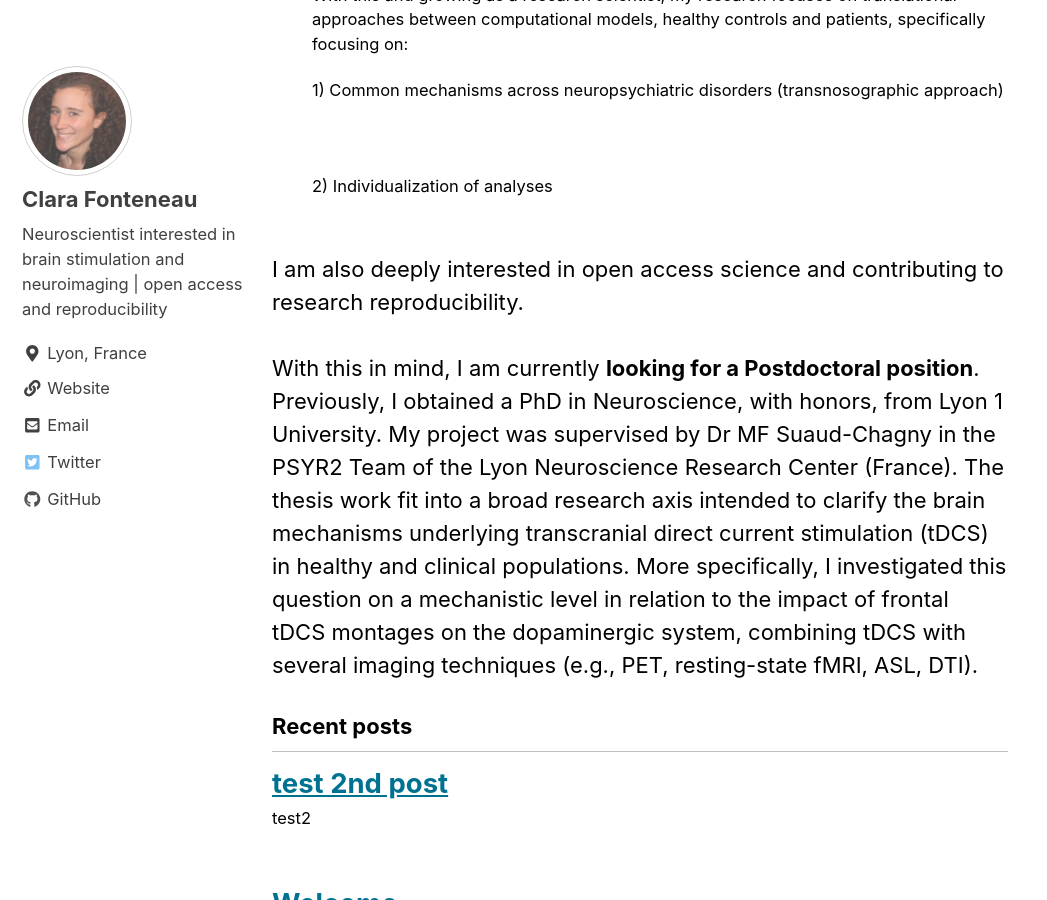
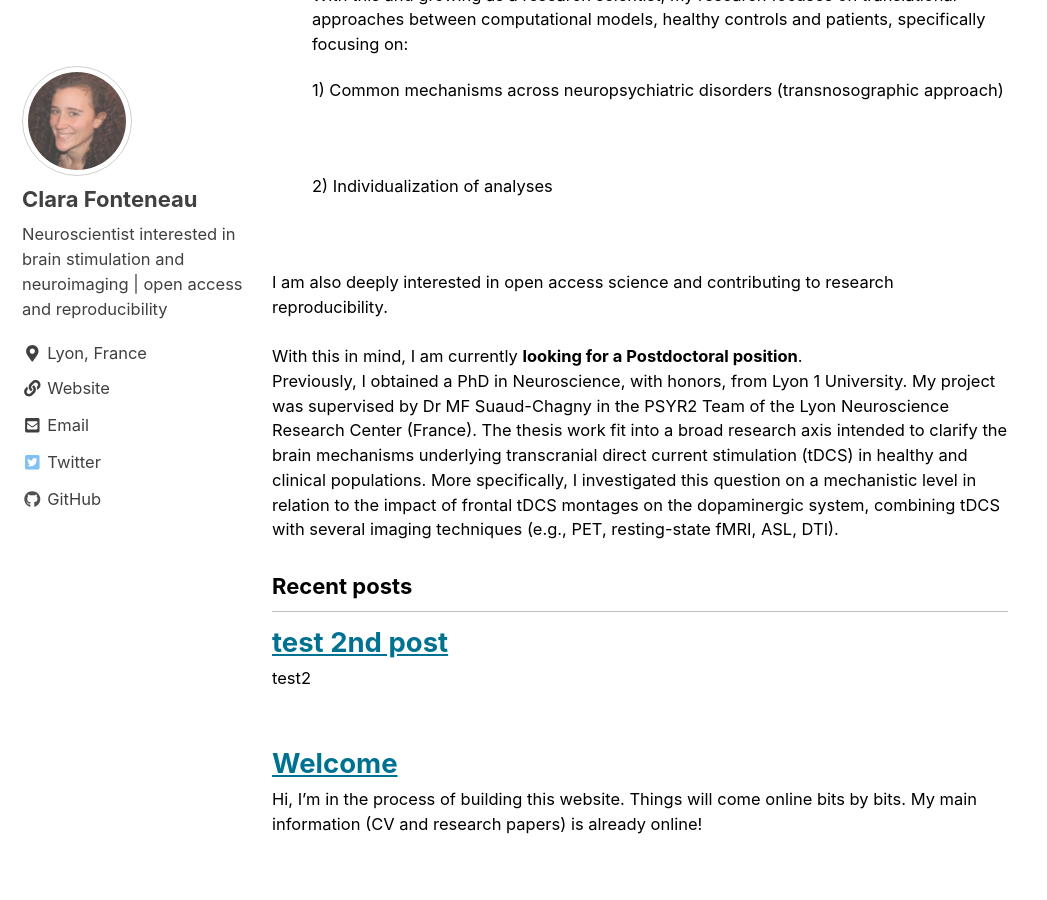
Before and after one commit to clarafonteneau/clarafonteneau.github.io, a Jekyll site: the page built from index.html, in a window 1280 px wide and 900 px high, scrolled down 523 px. Shown: the whole window, without its empty margins (0-1047 px from the left). Built offline with Jekyll 4.4.1, drawn with Linux system fonts in a browser that asks for light colours; nearby versions of some CDN libraries; the list of posts is cut into pages by our own code.

Commit message:
website update

```diff
--- a/_layouts/home.html
+++ b/_layouts/home.html
@@ -6,10 +6,10 @@ header:
 
 <h3 class="archive__subtitle">{{ site.data.ui-text[site.locale].about_me | default: "About Me" }}</h3>
 <p style="margin-left: 40px"> I am a research scientist interested in individualizing brain stimulation and neuroimaging.<br>
-  With this and growing as a research scientist, my research focuses on translational approaches between computational models, healthy controls and patients, specifically focusing on:<br>
-  <p style="margin-left: 40px"> 1) Common mechanisms across neuropsychiatric disorders (transnosographic approach) </p><br>
+  With this and growing as a research scientist, my research focuses on translational approaches between computational models, healthy controls and patients, specifically focusing on:<br></p>
+  <p style="margin-left: 40px"> 1) Common mechanisms across neuropsychiatric disorders (transnosographic approach)</p><br>
   <p style="margin-left: 40px"> 2) Individualization of analyses</p><br>
-I am also deeply interested in open access science and contributing to research reproducibility.<br>
+<p>I am also deeply interested in open access science and contributing to research reproducibility.<br>
 <br>
 With this in mind, I am currently <b>looking for a Postdoctoral position</b>.<br>
 Previously, I obtained a PhD in Neuroscience, with honors, from Lyon 1 University. My project was supervised by Dr MF Suaud-Chagny in the PSYR2 Team of the Lyon Neuroscience Research Center (France). The thesis work fit into a broad research axis intended to clarify the brain mechanisms underlying transcranial direct current stimulation (tDCS) in healthy and clinical populations. More specifically, I investigated this question on a mechanistic level in relation to the impact of frontal tDCS montages on the dopaminergic system, combining tDCS with several imaging techniques (e.g., PET, resting-state fMRI, ASL, DTI).
```
